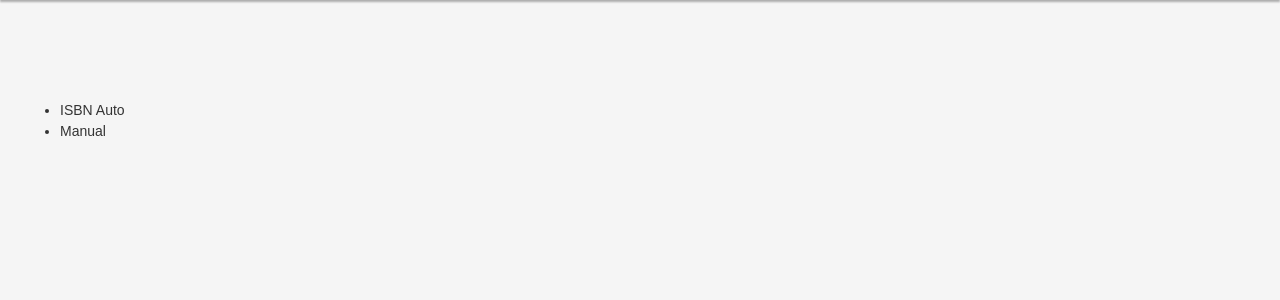
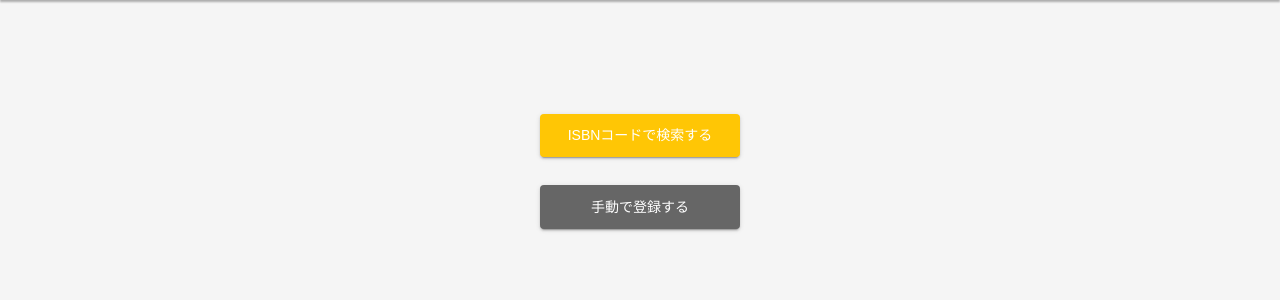
Before and after one commit to k-watanabe14/Horaido-Library, a Flask app: page /register/ in a window 1280 px wide. Shown: the part 120-420 px from the top of the page. Run offline with Flask 2, Linux system fonts and the light colour scheme; the visitor is signed in with stand-in values (Sample User, id 1); tables that the repository leaves empty hold one stand-in row (values such as "Sample post"); some libraries are stand-ins or nearby versions.

Commit message:
modify the page of register

```diff
--- a/app/account.py
+++ b/app/account.py
@@ -27,6 +27,11 @@ def password_reset():
         send_reset_email(user)
         flash('パスワード再設定のメールを送りました。')
         return redirect(url_for('auth.login'))
+
+    else:
+        for field, errors in form.errors.items():
+            for error in errors:
+                flash(error)
 
     return render_template('account/password_reset.html', form=form)
 
--- a/app/auth.py
+++ b/app/auth.py
@@ -13,31 +13,29 @@ mod_auth = Blueprint('auth', __name__, url_prefix='/')
 @mod_auth.route('/signup/', methods=['GET', 'POST'])
 def signup():
 
-    form = SignupForm(request.form)
+    form = SignupForm()
 
-    if request.method == 'POST':
+    if form.validate_on_submit():
 
-        if form.validate_on_submit():
+        username = form.username.data
+        email = form.email.data
+        password = form.password.data
 
-            username = form.username.data
-            email = form.email.data
-            password = form.password.data
+        user = User(username, email, generate_password_hash(password))
+        db.session.add(user)
+        db.session.commit()
 
-            user = User(username, email, generate_password_hash(password))
-            db.session.add(user)
-            db.session.commit()
+        # Automatically login
+        session.clear()
+        session['user_id'] = User.query.filter_by(username=username).first().id
 
-            # Automatically login
-            session.clear()
-            session['user_id'] = User.query.filter_by(username=username).first().id
+        flash('ユーザーを登録しました')
+        return redirect(url_for('index'))
 
-            flash('ユーザーを登録しました')
-            return redirect(url_for('index'))
-
-        else:
-            for field, errors in form.errors.items():
-                for error in errors:
-                    flash(error)
+    else:
+        for field, errors in form.errors.items():
+            for error in errors:
+                flash(error)
 
     return render_template("auth/signup.html", form=form)
 
--- a/app/forms.py
+++ b/app/forms.py
@@ -13,7 +13,7 @@ def check_unique_email(form, field):
         raise ValidationError('メールアドレス「 {} 」はすでに登録されています。'.format(field.data))
 
 def exists_email(form, field):
-    if User.query.filter_by(email=field.data).first() == 0:
+    if User.query.filter_by(email=field.data).count() == 0:
         raise ValidationError('メールアドレスが間違っています。正しいメールアドレスを入力してください。')
 
 
@@ -25,11 +25,11 @@ class SignupForm(FlaskForm):
 
 
 class RequestResetForm(FlaskForm):
-    email = StringField('', validators=[DataRequired(), exists_email])
+    email = StringField('メールアドレス', validators=[DataRequired(), exists_email])
     submit = SubmitField('パスワード再設定のメールを送る')
 
 
 class ResetPasswordForm(FlaskForm):
-    password = PasswordField('', validators=[DataRequired()])
+    password = PasswordField('パスワード', validators=[DataRequired()])
     confirm_password = PasswordField('確認用', validators=[DataRequired(), EqualTo('password')])
     submit = SubmitField('パスワードを再設定する')
--- a/app/register.py
+++ b/app/register.py
@@ -26,7 +26,8 @@ def isbn():
     if isbn is not None:
         url = 'https://app.rakuten.co.jp/services/api/BooksBook/Search/20170404?applicationId=1053085901834686387&isbn=' + isbn
         response = requests.get(url)
-        book_data = response.json()['Items'][0]['Item']
+        if response.json()['Items']:
+            book_data = response.json()['Items'][0]['Item']
 
     if request.method == 'POST' and book_data is None:
         isbn = request.form['isbn']
--- a/app/static/css/style.css
+++ b/app/static/css/style.css
@@ -1173,3 +1173,39 @@ Contents
 .pagination a:hover:not(.active) {
 	background-color: #ddd;
 }
+
+/*-----------------Register Page-----------------*/
+.register-page{
+	display: flex;
+	justify-content: center;
+	align-items: center;
+	flex-direction: column;
+}
+
+.register-page .btn{
+	display: inline-block;
+	color: #FFF;
+	width: 200px;
+	margin: 1em;
+	padding: 0.8em;
+	text-decoration: none;
+	text-align: center;
+	border-radius: 4px;
+	box-shadow: 0 2px 2px 0 rgba(0,0,0,0.12), 0 1px 5px 0 rgba(0,0,0,0.12), 0 3px 1px -2px rgba(0,0,0,0.2);
+	-webkit-tap-highlight-color: transparent;
+	transition: .3s ease-out;
+}
+
+.register-page .btn:hover{
+	cursor: pointer;
+	text-decoration: none;
+	box-shadow: 0 5px 10px 0 rgba(0,0,0,0.12), 0 3px 20px 0 rgba(0,0,0,0.12), 0 5px 6px -2px rgba(0,0,0,0.2);
+}
+
+.register-page .isbn{
+	background-color: #FFC605;
+}
+
+.register-page .manual{
+	background-color: #666666;
+}
--- a/app/templates/account/new_password.html
+++ b/app/templates/account/new_password.html
@@ -17,7 +17,7 @@
           <div class="form-group">
               {{ form.password.label(class="form-control-label") }}
               {% if form.password.errors %}
-              {{ form.password(class="form-control form-control-lg is-invalid") }}
+              {{ form.password(class="form-control form-control-lg is-invalid", autofocus=true) }}
               <div class="invalid-feedback">
                   {% for error in form.password.errors %}
                   <span>{{ error }}</span>
--- a/app/templates/account/password_reset.html
+++ b/app/templates/account/password_reset.html
@@ -30,7 +30,7 @@
           {% endfor %}
           </div>
       {% else %}
-        {{ form.email(class="form-control form-control-lg input-email") }}
+        {{ form.email(class="form-control form-control-lg input-email", autofocus=true) }}
         <i class="far fa-envelope"></i>
       {% endif %}
       {{ form.submit(class="button") }}
--- a/app/templates/register/index.html
+++ b/app/templates/register/index.html
@@ -9,8 +9,8 @@
 {% endblock %}
 
 {% block content %}
-  <ul>
-    <li><a class="action" href="{{ url_for('register.isbn') }}">ISBN Auto</a>
-    <li><a class="action" href="{{ url_for('register.manual') }}">Manual</a>
-  </ul>
+  <div class="register-page">
+    <a class="btn isbn" href="{{ url_for('register.isbn') }}">ISBNコードで検索する</a>
+    <a class="btn manual" href="{{ url_for('register.manual') }}">手動で登録する</a>
+  </div>
 {% endblock %}
```
